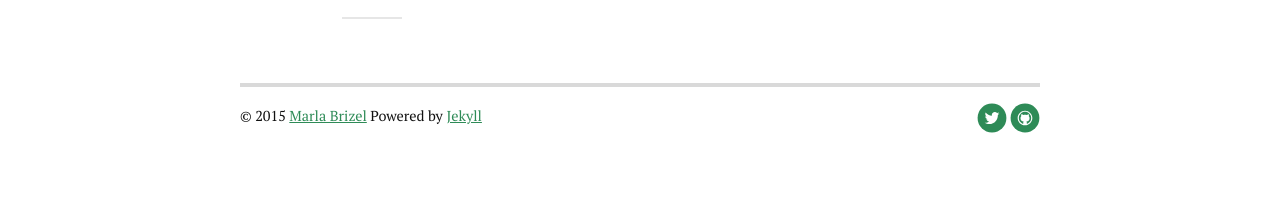
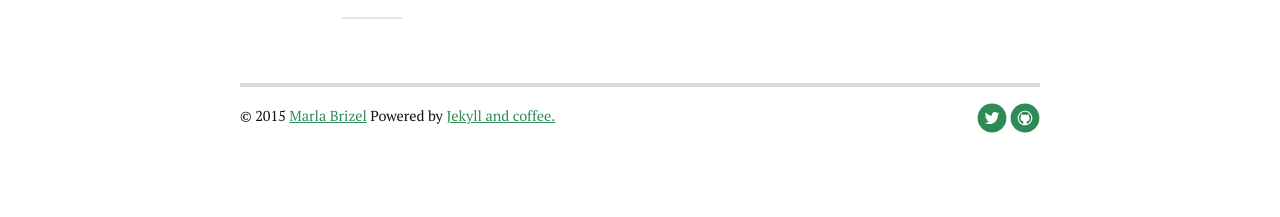
Before and after one commit to marlabrizel/marlabrizel.github.io, a Jekyll site: the page built from index.html, in a window 1280 px wide. Shown: the part 915-1132 px from the top of the page. Built offline with Jekyll 4.4.1, drawn with Linux system fonts in a browser that asks for light colours; nearby versions of some CDN libraries; Markdown is read by kramdown in place of the engine named in the settings; the list of posts is cut into pages by our own code.

Commit message:
update footer

```diff
--- a/_includes/footer.html
+++ b/_includes/footer.html
@@ -1,6 +1,6 @@
 <div class="footer">
    <div class="container">
-      <p class="copy">&copy; <script type="text/javascript">document.write(new Date().getFullYear());</script> <a href="http://www.marlabrizel.com">Marla Brizel</a> Powered by <a href="http://jekyllrb.com">Jekyll</a></p>
+      <p class="copy">&copy; <script type="text/javascript">document.write(new Date().getFullYear());</script> <a href="http://www.marlabrizel.com">Marla Brizel</a> Powered by <a href="http://jekyllrb.com">Jekyll and coffee.</a></p>
 
       <div class="footer-links">
          <ul class="noList">
```
